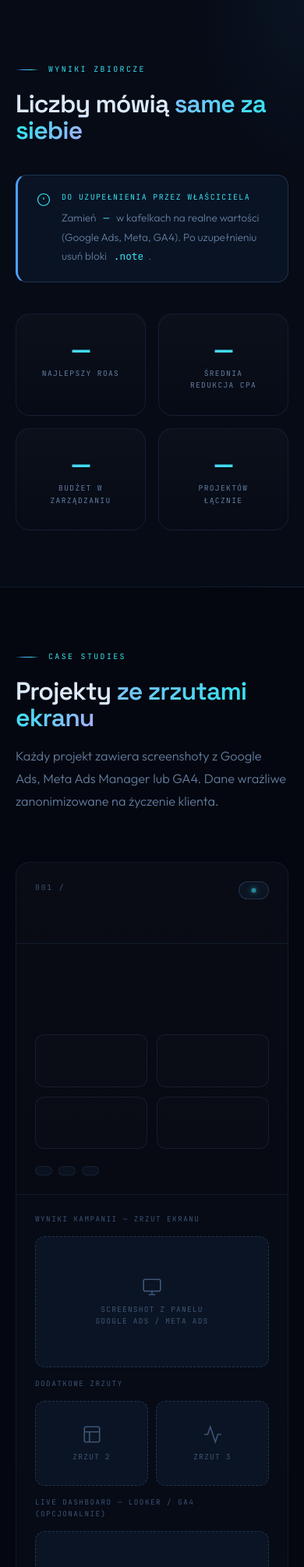
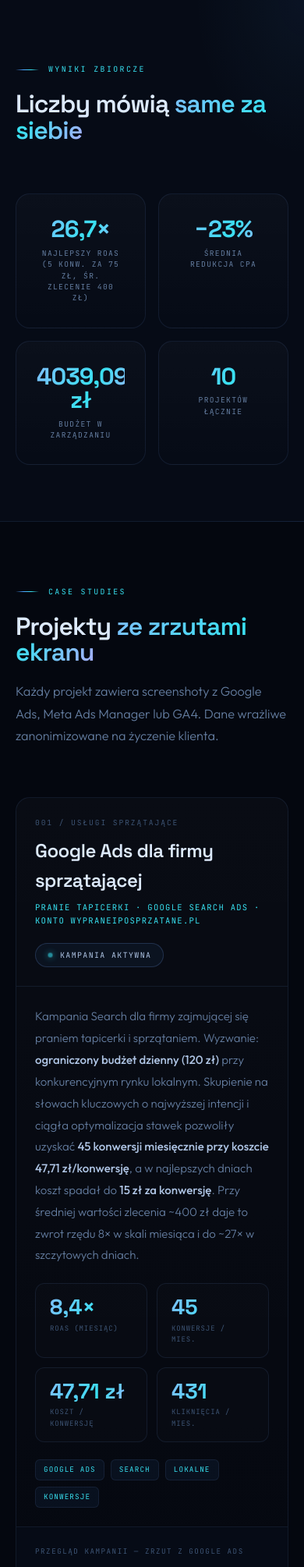
Before and after one commit to HustlerGuy/claude-Portfolio23, a PHP site: page /realizacje/ in a window 390 px wide. Shown: the part 382-2391 px from the top of the page at 78% size. Run offline with PHP 8.4, Linux system fonts and the light colour scheme.

Commit message:
Content update: remove LinkedIn contact, new email/phone, fix clickable form, restructure services (Paid Ads + GEO/AIO + GBP), fill realizacje case 001

```diff
--- a/o-mnie/index.html
+++ b/o-mnie/index.html
@@ -102,7 +102,7 @@
         <div class="block reveal d1">
           <div class="kicker"><span>Kim jestem</span></div>
           <div class="body">
-            <p>Jestem freelancerem specjalizującym się w <b>płatnych kampaniach reklamowych i marketingu strategicznym</b>. Pomagam firmom e-commerce, B2B i usługowym przyciągać klientów przez Meta Ads, Google Search i LinkedIn.</p>
+            <p>Jestem freelancerem specjalizującym się w <b>płatnych kampaniach reklamowych i marketingu strategicznym</b>. Pomagam firmom e-commerce, B2B i usługowym przyciągać klientów przez Google Ads, Meta Ads oraz działania GEO/AIO.</p>
             <p>Zaczynałem w agencjach marketingowych, zarządzając kampaniami dla kilkudziesięciu klientów jednocześnie. Zdecydowałem się pracować na własny rachunek — żeby mieć pełny wpływ na wyniki i budować naprawdę partnerskie relacje z klientami.</p>
             <p>Nie wierzę w szablony. Każda firma ma inne cele, rynek i budżet — dlatego <b>każda kampania jest projektowana od zera</b>, z myślą o konkretnych liczbach do osiągnięcia.</p>
           </div>
@@ -113,7 +113,7 @@
           <div class="skills mt-s">
             <div class="skill"><div class="top"><span>Meta Ads</span><span class="pct">95%</span></div><div class="track"><div class="fill" data-bar="95"></div></div></div>
             <div class="skill"><div class="top"><span>Google Search Ads</span><span class="pct">92%</span></div><div class="track"><div class="fill" data-bar="92"></div></div></div>
-            <div class="skill"><div class="top"><span>LinkedIn Ads</span><span class="pct">82%</span></div><div class="track"><div class="fill" data-bar="82"></div></div></div>
+            <div class="skill"><div class="top"><span>GEO / AIO (widoczność w AI)</span><span class="pct">80%</span></div><div class="track"><div class="fill" data-bar="80"></div></div></div>
             <div class="skill"><div class="top"><span>Strategia marketingowa</span><span class="pct">90%</span></div><div class="track"><div class="fill" data-bar="90"></div></div></div>
             <div class="skill"><div class="top"><span>Google Analytics 4</span><span class="pct">88%</span></div><div class="track"><div class="fill" data-bar="88"></div></div></div>
             <div class="skill"><div class="top"><span>Analiza danych</span><span class="pct">85%</span></div><div class="track"><div class="fill" data-bar="85"></div></div></div>
@@ -152,7 +152,7 @@
     <div class="footer-top">
       <div class="footer-brand"><b>Bartłomiej Ert</b><p>Marketing strategiczny i płatne kampanie reklamowe dla firm, które chcą realnie rosnąć.</p><div class="mt-s"><a class="btn btn-primary btn-sm" href="../kontakt/">Darmowa wycena →</a></div></div>
       <div class="footer-col"><h4>Nawigacja</h4><a href="../uslugi/">Usługi</a><a href="../proces/">Proces</a><a href="../realizacje/">Realizacje</a><a href="../o-mnie/">O mnie</a></div>
-      <div class="footer-col"><h4>Kontakt</h4><a href="mailto:bartlomiej@ert.pl">bartlomiej@ert.pl</a><a href="../kontakt/">Formularz kontaktowy</a><a href="https://linkedin.com" target="_blank" rel="noopener">LinkedIn</a></div>
+      <div class="footer-col"><h4>Kontakt</h4><a href="mailto:scaleert@gmail.com">scaleert@gmail.com</a><a href="tel:+48600555867">+48 600 555 867</a><a href="../kontakt/">Formularz kontaktowy</a></div>
     </div>
     <div class="footer-bottom">
       <span>© <span data-year>2025</span> Bartłomiej Ert <span class="footer-dot">//</span> Marketing Strategiczny</span>
--- a/proces/index.html
+++ b/proces/index.html
@@ -118,7 +118,7 @@
     <div class="footer-top">
       <div class="footer-brand"><b>Bartłomiej Ert</b><p>Marketing strategiczny i płatne kampanie reklamowe dla firm, które chcą realnie rosnąć.</p><div class="mt-s"><a class="btn btn-primary btn-sm" href="../kontakt/">Darmowa wycena →</a></div></div>
       <div class="footer-col"><h4>Nawigacja</h4><a href="../uslugi/">Usługi</a><a href="../proces/">Proces</a><a href="../realizacje/">Realizacje</a><a href="../o-mnie/">O mnie</a></div>
-      <div class="footer-col"><h4>Kontakt</h4><a href="mailto:bartlomiej@ert.pl">bartlomiej@ert.pl</a><a href="../kontakt/">Formularz kontaktowy</a><a href="https://linkedin.com" target="_blank" rel="noopener">LinkedIn</a></div>
+      <div class="footer-col"><h4>Kontakt</h4><a href="mailto:scaleert@gmail.com">scaleert@gmail.com</a><a href="tel:+48600555867">+48 600 555 867</a><a href="../kontakt/">Formularz kontaktowy</a></div>
     </div>
     <div class="footer-bottom">
       <span>© <span data-year>2025</span> Bartłomiej Ert <span class="footer-dot">//</span> Marketing Strategiczny</span>
--- a/realizacje/index.html
+++ b/realizacje/index.html
@@ -13,38 +13,33 @@
   .stat-grid { display: grid; grid-template-columns: repeat(4,1fr); gap: 16px; }
   .stat { padding: 30px 26px; text-align: center; }
   .stat .metric-val { font-size: clamp(1.9rem,3.4vw,2.6rem); }
+  .stat .metric-lbl { line-height: 1.5; }
 
   .case { margin-bottom: 16px; padding: 0; overflow: hidden; }
   .case-top { display: flex; justify-content: space-between; align-items: flex-start; gap: 20px; padding: 34px 40px 28px; border-bottom: 1px solid var(--line); flex-wrap: wrap; }
   .case-num { font-family: var(--mono); font-size: 0.6rem; letter-spacing: 0.2em; text-transform: uppercase; color: var(--muted-2); margin-bottom: 10px; }
-  .case-title { font-family: var(--ff-disp); font-weight: 600; font-size: 1.5rem; letter-spacing: -0.02em; margin-bottom: 6px; min-height: 1em; }
+  .case-title { font-family: var(--ff-disp); font-weight: 600; font-size: 1.5rem; letter-spacing: -0.02em; margin-bottom: 6px; }
   .case-ind { font-family: var(--mono); font-size: 0.66rem; letter-spacing: 0.12em; text-transform: uppercase; color: var(--cyan); }
   .case-body { display: grid; grid-template-columns: 1fr 1fr; }
   .case-desc { padding: 32px 40px; border-right: 1px solid var(--line); display: flex; flex-direction: column; gap: 22px; }
-  .case-desc .txt { color: var(--muted); line-height: 1.85; min-height: 70px; font-size: 0.94rem; }
+  .case-desc .txt { color: var(--muted); line-height: 1.85; font-size: 0.94rem; }
+  .case-desc .txt b { color: var(--text-soft); font-weight: 500; }
   .case-metrics { display: grid; grid-template-columns: 1fr 1fr; gap: 12px; }
   .cm { border: 1px solid var(--line); border-radius: 12px; padding: 16px 18px; background: rgba(255,255,255,0.012); }
-  .cm .v { font-family: var(--ff-disp); font-weight: 700; font-size: 1.7rem; background: var(--grad-text); -webkit-background-clip: text; background-clip: text; -webkit-text-fill-color: transparent; line-height: 1; min-height: 1.7rem; }
+  .cm .v { font-family: var(--ff-disp); font-weight: 700; font-size: 1.7rem; background: var(--grad-text); -webkit-background-clip: text; background-clip: text; -webkit-text-fill-color: transparent; line-height: 1; }
   .cm .l { font-family: var(--mono); font-size: 0.56rem; letter-spacing: 0.1em; text-transform: uppercase; color: var(--muted-2); margin-top: 6px; }
   .case-media { padding: 32px 36px; background: var(--bg-1); display: flex; flex-direction: column; gap: 14px; }
   .media-lbl { font-family: var(--mono); font-size: 0.58rem; letter-spacing: 0.16em; text-transform: uppercase; color: var(--muted-2); }
   .slot { width: 100%; aspect-ratio: 16/9; border-radius: 12px; border: 1px dashed var(--line-2); background: var(--bg-3);
     display: flex; flex-direction: column; align-items: center; justify-content: center; gap: 8px; position: relative; overflow: hidden; transition: border-color .3s, background .3s; }
   .slot:hover { border-color: var(--cyan); background: var(--card-h); }
-  .slot img, .slot iframe { position: absolute; inset: 0; width: 100%; height: 100%; object-fit: cover; border: none; display: none; }
+  .slot img, .slot iframe { position: absolute; inset: 0; width: 100%; height: 100%; object-fit: cover; object-position: top left; border: none; display: none; }
   .slot.has-image img, .slot.has-iframe iframe { display: block; }
   .slot.has-image .ico, .slot.has-image .st, .slot.has-iframe .ico, .slot.has-iframe .st { display: none; }
   .slot .ico { color: var(--muted-2); } .slot .ico svg { width: 26px; height: 26px; }
-  .slot .st { font-family: var(--mono); font-size: 0.6rem; letter-spacing: 0.12em; text-transform: uppercase; color: var(--muted-2); text-align: center; line-height: 1.6; }
+  .slot .st { font-family: var(--mono); font-size: 0.6rem; letter-spacing: 0.1em; text-transform: uppercase; color: var(--muted-2); text-align: center; line-height: 1.7; padding: 0 10px; }
   .slot.sm { aspect-ratio: 4/3; }
   .slots-2 { display: grid; grid-template-columns: 1fr 1fr; gap: 10px; }
-
-  .note { display: flex; gap: 14px; align-items: flex-start; padding: 20px 24px; border-radius: 14px; background: var(--azure-06); border: 1px solid var(--line-2); border-left: 3px solid var(--azure); }
-  .note svg { color: var(--cyan); flex-shrink: 0; width: 18px; height: 18px; margin-top: 2px; }
-  .note .t { font-family: var(--mono); font-size: 0.62rem; letter-spacing: 0.14em; text-transform: uppercase; color: var(--cyan); margin-bottom: 6px; }
-  .note p { font-size: 0.85rem; color: var(--muted); line-height: 1.8; }
-  .note code { font-family: var(--mono); background: var(--bg-3); padding: 1px 6px; border-radius: 5px; font-size: 0.8rem; color: var(--cyan); }
-  .note b { color: var(--text); }
 
   @media (max-width: 1024px){ .stat-grid { grid-template-columns: 1fr 1fr; } }
   @media (max-width: 900px){ .case-body { grid-template-columns: 1fr; } .case-desc { border-right: none; border-bottom: 1px solid var(--line); } .case-top,.case-desc,.case-media { padding: 24px; } }
@@ -86,15 +81,11 @@
   <section class="section section-alt">
     <div class="wrap">
       <div class="reveal" style="max-width:640px"><div class="kicker"><span>Wyniki zbiorcze</span></div><h2 class="h-sec">Liczby mówią <span class="grad">same za siebie</span></h2></div>
-      <div class="note mt-m reveal">
-        <svg viewBox="0 0 24 24" fill="none" stroke="currentColor" stroke-width="1.6"><circle cx="12" cy="12" r="10"/><line x1="12" y1="8" x2="12" y2="12"/><line x1="12" y1="16" x2="12.01" y2="16"/></svg>
-        <div><div class="t">Do uzupełnienia przez właściciela</div><p>Zamień <code>—</code> w kafelkach na realne wartości (Google Ads, Meta, GA4). Po uzupełnieniu usuń bloki <code>.note</code>.</p></div>
-      </div>
-      <div class="stat-grid mt-m">
-        <div class="card stat reveal d1"><div class="metric-val">—</div><div class="metric-lbl">Najlepszy ROAS</div></div>
-        <div class="card stat reveal d2"><div class="metric-val">—</div><div class="metric-lbl">Średnia redukcja CPA</div></div>
-        <div class="card stat reveal d3"><div class="metric-val">—</div><div class="metric-lbl">Budżet w zarządzaniu</div></div>
-        <div class="card stat reveal d4"><div class="metric-val">—</div><div class="metric-lbl">Projektów łącznie</div></div>
+      <div class="stat-grid mt-l">
+        <div class="card stat reveal d1"><div class="metric-val" data-count="26.7" data-suffix="×">0</div><div class="metric-lbl">Najlepszy ROAS<br>(5 konw. za 75 zł, śr. zlecenie 400 zł)</div></div>
+        <div class="card stat reveal d2"><div class="metric-val" data-count="23" data-prefix="−" data-suffix="%">0</div><div class="metric-lbl">Średnia redukcja CPA</div></div>
+        <div class="card stat reveal d3"><div class="metric-val" data-count="4039.09" data-suffix=" zł">0</div><div class="metric-lbl">Budżet w zarządzaniu</div></div>
+        <div class="card stat reveal d4"><div class="metric-val" data-count="10" data-suffix="">0</div><div class="metric-lbl">Projektów łącznie</div></div>
       </div>
     </div>
   </section>
@@ -104,101 +95,87 @@
     <div class="wrap">
       <div class="reveal" style="max-width:640px"><div class="kicker"><span>Case studies</span></div><h2 class="h-sec">Projekty <span class="grad">ze zrzutami ekranu</span></h2><p class="sub-sec">Każdy projekt zawiera screenshoty z Google Ads, Meta Ads Manager lub GA4. Dane wrażliwe zanonimizowane na życzenie klienta.</p></div>
 
-      <!-- CASE 1 -->
+      <!-- CASE 1 · Cleaning services (Google Ads) -->
       <article class="card case reveal mt-l">
         <div class="case-top">
-          <div><div class="case-num">001 / <!-- Branża --></div><div class="case-title"><!-- Tytuł projektu --></div><div class="case-ind"><!-- Branża · Platforma --></div></div>
-          <span class="pill"><span class="dot"></span><!-- Status --></span>
+          <div>
+            <div class="case-num">001 / Usługi sprzątające</div>
+            <div class="case-title">Google Ads dla firmy sprzątającej</div>
+            <div class="case-ind">Pranie tapicerki · Google Search Ads · konto wypraneiposprzatane.pl</div>
+          </div>
+          <span class="pill"><span class="dot"></span>Kampania aktywna</span>
         </div>
         <div class="case-body">
           <div class="case-desc">
-            <div class="txt"><!-- Opis: cel, wyzwanie, działania, efekty. --></div>
+            <div class="txt">Kampania Search dla firmy zajmującej się praniem tapicerki i sprzątaniem. Wyzwanie: <b>ograniczony budżet dzienny (120 zł)</b> przy konkurencyjnym rynku lokalnym. Skupienie na słowach kluczowych o najwyższej intencji i ciągła optymalizacja stawek pozwoliły uzyskać <b>45 konwersji miesięcznie przy koszcie 47,71 zł/konwersję</b>, a w najlepszych dniach koszt spadał do <b>15 zł za konwersję</b>. Przy średniej wartości zlecenia ~400 zł daje to zwrot rzędu 8× w skali miesiąca i do ~27× w szczytowych dniach.</div>
             <div class="case-metrics">
-              <div class="cm"><div class="v"><!-- 3.8× --></div><div class="l"><!-- ROAS --></div></div>
-              <div class="cm"><div class="v"><!-- −41% --></div><div class="l"><!-- CPA --></div></div>
-              <div class="cm"><div class="v"><!-- 12 400 --></div><div class="l"><!-- Kliknięcia --></div></div>
-              <div class="cm"><div class="v"><!-- 8.2% --></div><div class="l"><!-- CTR --></div></div>
+              <div class="cm"><div class="v">8,4×</div><div class="l">ROAS (miesiąc)</div></div>
+              <div class="cm"><div class="v">45</div><div class="l">Konwersje / mies.</div></div>
+              <div class="cm"><div class="v">47,71 zł</div><div class="l">Koszt / konwersję</div></div>
+              <div class="cm"><div class="v">431</div><div class="l">Kliknięcia / mies.</div></div>
             </div>
-            <div class="tags"><span class="tag"><!-- Meta --></span><span class="tag"><!-- Google --></span><span class="tag"><!-- Retargeting --></span></div>
+            <div class="tags"><span class="tag">Google Ads</span><span class="tag">Search</span><span class="tag">Lokalne</span><span class="tag">Konwersje</span></div>
           </div>
           <div class="case-media">
-            <div class="media-lbl">Wyniki kampanii — zrzut ekranu</div>
-            <div class="slot"><img src="" alt="Wyniki kampanii"><div class="ico"><svg viewBox="0 0 24 24" fill="none" stroke="currentColor" stroke-width="1.5"><rect x="2" y="3" width="20" height="14" rx="2"/><path d="M8 21h8M12 17v4"/></svg></div><div class="st">Screenshot z panelu<br>Google Ads / Meta Ads</div></div>
-            <div class="media-lbl">Dodatkowe zrzuty</div>
+            <div class="media-lbl">Przegląd kampanii — zrzut z Google Ads</div>
+            <div class="slot">
+              <img src="../img/gads-marzec-2026.png" alt="Google Ads — przegląd kampanii, marzec 2026: 431 kliknięć, 45 konwersji, 2,15 tys. zł, 47,71 zł/konw." onload="this.closest('.slot').classList.add('has-image')">
+              <div class="ico"><svg viewBox="0 0 24 24" fill="none" stroke="currentColor" stroke-width="1.5"><rect x="2" y="3" width="20" height="14" rx="2"/><path d="M8 21h8M12 17v4"/></svg></div>
+              <div class="st">Przegląd miesiąca<br>431 kliknięć · 45 konwersji · 47,71 zł/konw.</div>
+            </div>
+            <div class="media-lbl">Szczegóły skuteczności</div>
             <div class="slots-2">
-              <div class="slot sm"><img src="" alt=""><div class="ico"><svg viewBox="0 0 24 24" fill="none" stroke="currentColor" stroke-width="1.5"><rect x="3" y="3" width="18" height="18" rx="2"/><path d="M3 9h18M9 21V9"/></svg></div><div class="st">Zrzut 2</div></div>
-              <div class="slot sm"><img src="" alt=""><div class="ico"><svg viewBox="0 0 24 24" fill="none" stroke="currentColor" stroke-width="1.5"><polyline points="22 12 18 12 15 21 9 3 6 12 2 12"/></svg></div><div class="st">Zrzut 3</div></div>
-            </div>
-            <div class="media-lbl">Live dashboard — Looker / GA4 (opcjonalnie)</div>
-            <div class="slot sm"><iframe src="" title="Dashboard" allowfullscreen></iframe><div class="ico"><svg viewBox="0 0 24 24" fill="none" stroke="currentColor" stroke-width="1.5"><path d="M18 13v6a2 2 0 0 1-2 2H5a2 2 0 0 1-2-2V8a2 2 0 0 1 2-2h6"/><polyline points="15 3 21 3 21 9"/><line x1="10" y1="14" x2="21" y2="3"/></svg></div><div class="st">Wklej link do dashboardu</div></div>
-          </div>
-        </div>
-      </article>
-
-      <!-- CASE 2 -->
-      <article class="card case reveal">
-        <div class="case-top">
-          <div><div class="case-num">002 / </div><div class="case-title"></div><div class="case-ind"></div></div>
-          <span class="pill"><span class="dot"></span></span>
-        </div>
-        <div class="case-body">
-          <div class="case-desc">
-            <div class="txt"></div>
-            <div class="case-metrics">
-              <div class="cm"><div class="v"></div><div class="l"></div></div>
-              <div class="cm"><div class="v"></div><div class="l"></div></div>
-              <div class="cm"><div class="v"></div><div class="l"></div></div>
-              <div class="cm"><div class="v"></div><div class="l"></div></div>
-            </div>
-            <div class="tags"><span class="tag"></span><span class="tag"></span></div>
-          </div>
-          <div class="case-media">
-            <div class="media-lbl">Wyniki kampanii — zrzut ekranu</div>
-            <div class="slot"><img src="" alt=""><div class="ico"><svg viewBox="0 0 24 24" fill="none" stroke="currentColor" stroke-width="1.5"><rect x="2" y="3" width="20" height="14" rx="2"/><path d="M8 21h8M12 17v4"/></svg></div><div class="st">Screenshot z panelu</div></div>
-            <div class="media-lbl">Dodatkowe zrzuty</div>
-            <div class="slots-2">
-              <div class="slot sm"><img src="" alt=""><div class="ico"><svg viewBox="0 0 24 24" fill="none" stroke="currentColor" stroke-width="1.5"><rect x="3" y="3" width="18" height="18" rx="2"/><path d="M3 9h18M9 21V9"/></svg></div><div class="st">Zrzut 2</div></div>
-              <div class="slot sm"><img src="" alt=""><div class="ico"><svg viewBox="0 0 24 24" fill="none" stroke="currentColor" stroke-width="1.5"><polyline points="22 12 18 12 15 21 9 3 6 12 2 12"/></svg></div><div class="st">Zrzut 3</div></div>
+              <div class="slot sm">
+                <img src="../img/gads-czerwiec-2026.png" alt="Google Ads — najlepszy dzień: 5 konwersji, koszt 75,01 zł, 15,00 zł/konwersję" onload="this.closest('.slot').classList.add('has-image')">
+                <div class="ico"><svg viewBox="0 0 24 24" fill="none" stroke="currentColor" stroke-width="1.5"><polyline points="22 12 18 12 15 21 9 3 6 12 2 12"/></svg></div>
+                <div class="st">Najlepszy dzień<br>15 zł/konw.</div>
+              </div>
+              <div class="slot sm">
+                <img src="../img/gads-przeglad.png" alt="Google Ads — panel przeglądu kampanii" onload="this.closest('.slot').classList.add('has-image')">
+                <div class="ico"><svg viewBox="0 0 24 24" fill="none" stroke="currentColor" stroke-width="1.5"><rect x="3" y="3" width="18" height="18" rx="2"/><path d="M3 9h18M9 21V9"/></svg></div>
+                <div class="st">Panel kampanii</div>
+              </div>
             </div>
           </div>
         </div>
       </article>
 
-      <!-- CASE 3 -->
+      <!--
+        SZABLON NOWEJ REALIZACJI — skopiuj poniższy blok <article> nad ten komentarz,
+        uzupełnij tytuł, opis, 4 metryki (.cm .v / .cm .l) oraz zrzuty ekranu.
+        Zrzuty: wgraj plik do folderu /img/ i podmień src="../img/NAZWA.png".
+        Kafel pokaże obraz automatycznie po jego wczytaniu (onload).
+
       <article class="card case reveal">
         <div class="case-top">
-          <div><div class="case-num">003 / </div><div class="case-title"></div><div class="case-ind"></div></div>
-          <span class="pill"><span class="dot"></span></span>
+          <div>
+            <div class="case-num">002 / Branża</div>
+            <div class="case-title">Tytuł realizacji</div>
+            <div class="case-ind">Branża · Platforma</div>
+          </div>
+          <span class="pill"><span class="dot"></span>Status</span>
         </div>
         <div class="case-body">
           <div class="case-desc">
-            <div class="txt"></div>
+            <div class="txt">Opis: cel, wyzwanie, działania i efekty.</div>
             <div class="case-metrics">
-              <div class="cm"><div class="v"></div><div class="l"></div></div>
-              <div class="cm"><div class="v"></div><div class="l"></div></div>
-              <div class="cm"><div class="v"></div><div class="l"></div></div>
-              <div class="cm"><div class="v"></div><div class="l"></div></div>
+              <div class="cm"><div class="v">0×</div><div class="l">ROAS</div></div>
+              <div class="cm"><div class="v">0</div><div class="l">Konwersje</div></div>
+              <div class="cm"><div class="v">0 zł</div><div class="l">Koszt / konw.</div></div>
+              <div class="cm"><div class="v">0</div><div class="l">Kliknięcia</div></div>
             </div>
-            <div class="tags"><span class="tag"></span><span class="tag"></span></div>
+            <div class="tags"><span class="tag">Kanał</span><span class="tag">Typ</span></div>
           </div>
           <div class="case-media">
-            <div class="media-lbl">Wyniki kampanii — zrzut ekranu</div>
-            <div class="slot"><img src="" alt=""><div class="ico"><svg viewBox="0 0 24 24" fill="none" stroke="currentColor" stroke-width="1.5"><rect x="2" y="3" width="20" height="14" rx="2"/><path d="M8 21h8M12 17v4"/></svg></div><div class="st">Screenshot z panelu</div></div>
-            <div class="media-lbl">Dodatkowe zrzuty</div>
-            <div class="slots-2">
-              <div class="slot sm"><img src="" alt=""><div class="ico"><svg viewBox="0 0 24 24" fill="none" stroke="currentColor" stroke-width="1.5"><rect x="3" y="3" width="18" height="18" rx="2"/><path d="M3 9h18M9 21V9"/></svg></div><div class="st">Zrzut 2</div></div>
-              <div class="slot sm"><img src="" alt=""><div class="ico"><svg viewBox="0 0 24 24" fill="none" stroke="currentColor" stroke-width="1.5"><polyline points="22 12 18 12 15 21 9 3 6 12 2 12"/></svg></div><div class="st">Zrzut 3</div></div>
-            </div>
+            <div class="media-lbl">Zrzut ekranu</div>
+            <div class="slot"><img src="../img/nazwa.png" alt="" onload="this.closest('.slot').classList.add('has-image')"><div class="ico"><svg viewBox="0 0 24 24" fill="none" stroke="currentColor" stroke-width="1.5"><rect x="2" y="3" width="20" height="14" rx="2"/><path d="M8 21h8M12 17v4"/></svg></div><div class="st">Screenshot z panelu</div></div>
           </div>
         </div>
       </article>
+      -->
 
-      <div class="note mt-l reveal">
-        <svg viewBox="0 0 24 24" fill="none" stroke="currentColor" stroke-width="1.6"><circle cx="12" cy="12" r="10"/><line x1="12" y1="8" x2="12" y2="12"/><line x1="12" y1="16" x2="12.01" y2="16"/></svg>
-        <div>
-          <div class="t">Jak uzupełnić realizacje</div>
-          <p><b>Metryki:</b> wpisz liczby w <code>.cm .v</code>. &nbsp; <b>Screenshot:</b> wstaw <code>src="../img/plik.jpg"</code> do <code>&lt;img&gt;</code> i dodaj klasę <code>has-image</code> do <code>.slot</code>. &nbsp; <b>Dashboard:</b> wstaw <code>src</code> do <code>&lt;iframe&gt;</code> i klasę <code>has-iframe</code> do <code>.slot</code>. &nbsp; <b>Nowy projekt:</b> skopiuj blok <code>.case</code>. Na koniec usuń bloki <code>.note</code>.</p>
-        </div>
+      <div class="center mt-l reveal">
+        <a class="btn btn-ghost" href="../kontakt/">Chcesz zobaczyć więcej? Napisz →</a>
       </div>
     </div>
   </section>
@@ -218,7 +195,7 @@
     <div class="footer-top">
       <div class="footer-brand"><b>Bartłomiej Ert</b><p>Marketing strategiczny i płatne kampanie reklamowe dla firm, które chcą realnie rosnąć.</p><div class="mt-s"><a class="btn btn-primary btn-sm" href="../kontakt/">Darmowa wycena →</a></div></div>
       <div class="footer-col"><h4>Nawigacja</h4><a href="../uslugi/">Usługi</a><a href="../proces/">Proces</a><a href="../realizacje/">Realizacje</a><a href="../o-mnie/">O mnie</a></div>
-      <div class="footer-col"><h4>Kontakt</h4><a href="mailto:bartlomiej@ert.pl">bartlomiej@ert.pl</a><a href="../kontakt/">Formularz kontaktowy</a><a href="https://linkedin.com" target="_blank" rel="noopener">LinkedIn</a></div>
+      <div class="footer-col"><h4>Kontakt</h4><a href="mailto:scaleert@gmail.com">scaleert@gmail.com</a><a href="tel:+48600555867">+48 600 555 867</a><a href="../kontakt/">Formularz kontaktowy</a></div>
     </div>
     <div class="footer-bottom">
       <span>© <span data-year>2025</span> Bartłomiej Ert <span class="footer-dot">//</span> Marketing Strategiczny</span>
--- a/style.css
+++ b/style.css
@@ -279,7 +279,7 @@ button, input, textarea, select { font: inherit; color: inherit; }
   background: radial-gradient(300px circle at var(--mx, 50%) var(--my, 0%), var(--azure-22), transparent 60%);
   -webkit-mask: linear-gradient(#000 0 0) content-box, linear-gradient(#000 0 0);
   -webkit-mask-composite: xor; mask-composite: exclude;
-  opacity: 0; transition: opacity .4s;
+  opacity: 0; transition: opacity .4s; pointer-events: none;
 }
 .card:hover { border-color: var(--line-2); background: linear-gradient(180deg, rgba(255,255,255,0.04), rgba(255,255,255,0.01)); }
 .card:hover::before { opacity: 1; }
```
Also changed, not shown: index.html (+20 -20 lines), kontakt/index.html (+11 -14 lines), uslugi/index.html (+93 -37 lines), img/README.md (added).
